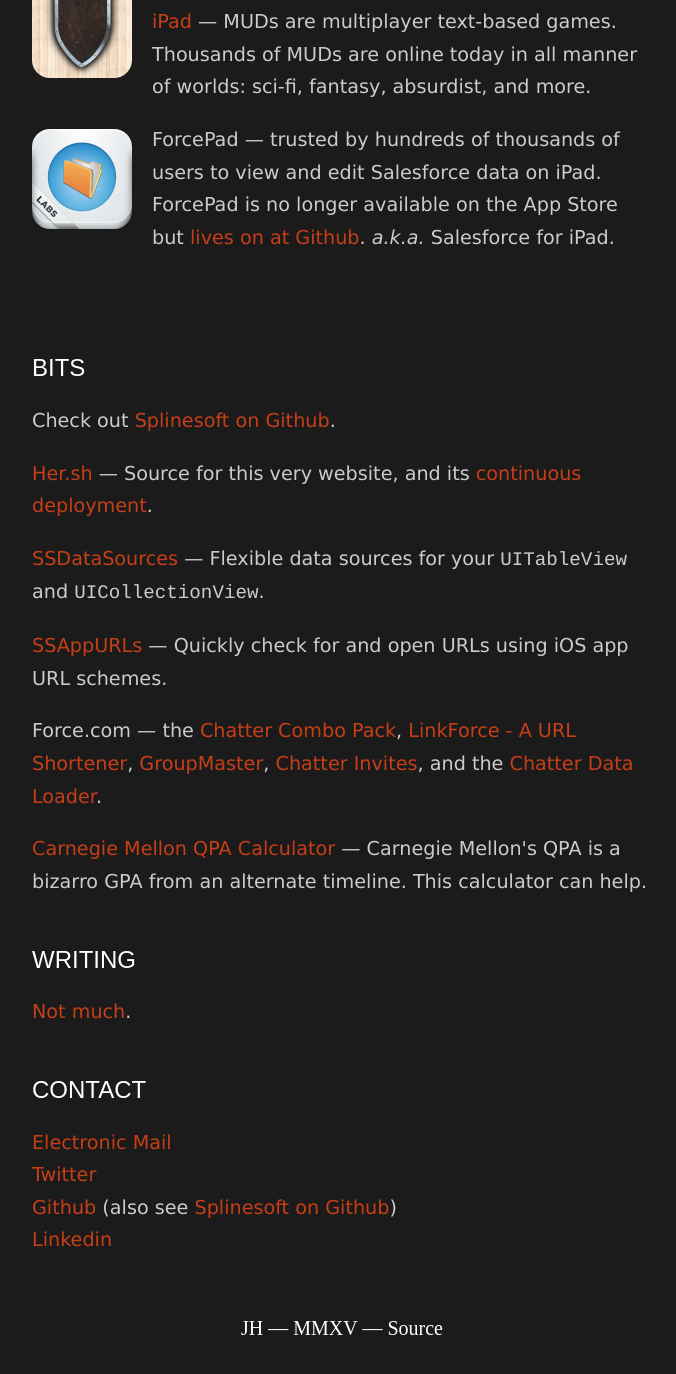
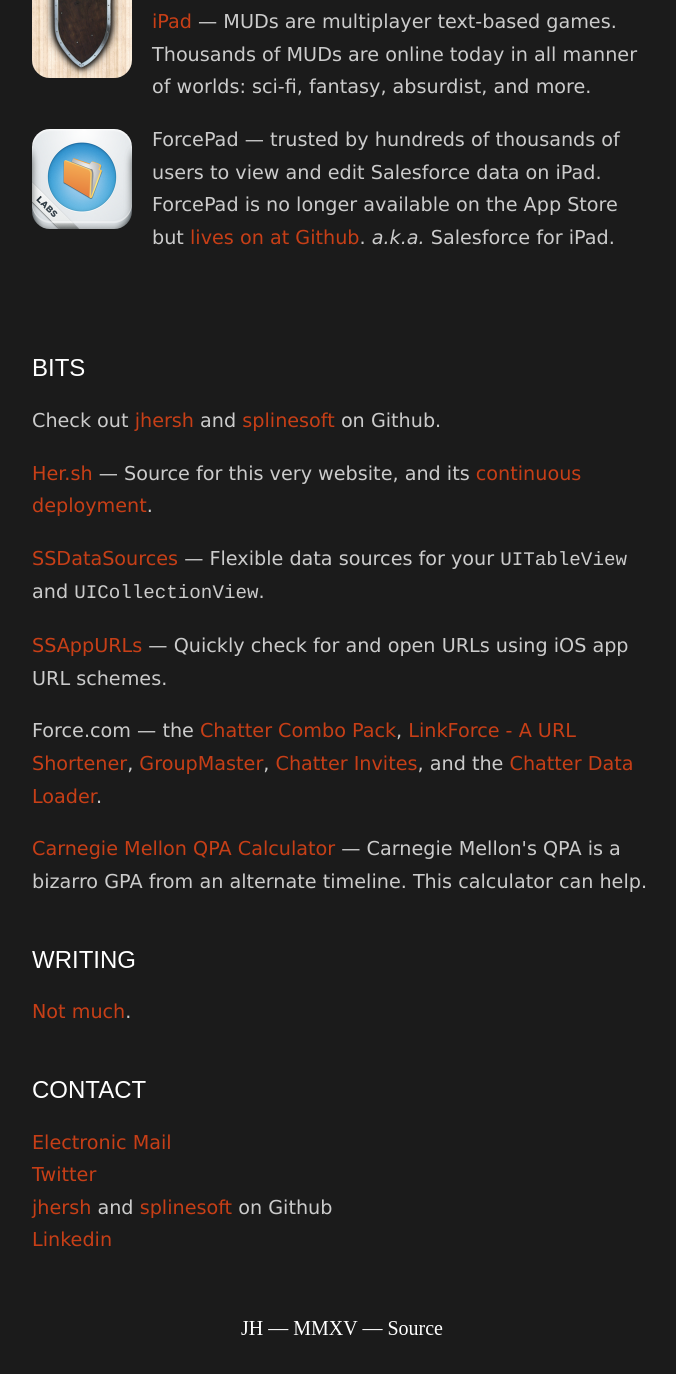
Before and after one commit to jhersh/her.sh, a Jekyll site: the page built from index.html, in a window 1280 px wide and 1400 px high, scrolled down 602 px. Shown: the top 1374 px of the window, without its empty margins (298-974 px from the left). Built offline with Jekyll 4.4.1, drawn with Linux system fonts in a browser that asks for light colours.

Commit message:
Update URLs

```diff
--- a/_config.yml
+++ b/_config.yml
@@ -5,10 +5,13 @@
 sandbox:
   url: https://z.her.sh
 
-splinesoft: http://splinesoft.net
+splinesoft:
+  url: http://splinesoft.net
+  github: https://github.com/splinesoft
 
 mudurl: https://itunes.apple.com/us/app/mudrammer-a-modern-mud-client/id597157072?mt=8
 bequesturl: https://github.com/splinesoft/bequest
+ciurl: https://circleci.com/gh/jhersh/her.sh
 
 exclude: [gems, Gemfile, Gemfile.lock, readme.md, Rakefile, vendor]
 
--- a/index.html
+++ b/index.html
@@ -5,7 +5,7 @@
 
 <p class="heading"><a href="https://en.wiktionary.org/wiki/ahoy-hoy">Ahoy-hoy</a></p>
 
-<p>I'm a designer and developer in San Francisco, <a href="{{ site.splinesoft }}">forging bits</a> for your iPhone and iPad.</p>
+<p>I'm a designer and developer in San Francisco, <a href="{{ site.splinesoft.url }}">forging bits</a> for your iPhone and iPad.</p>
 
 <p class="heading">Apps</p>
 
@@ -36,13 +36,13 @@
 
 <p class="heading">Bits</p>
 
-<p>Check out <a href="https://github.com/splinesoft">Splinesoft on Github</a>.</p>
+<p>Check out <a href="{{ site.author.github }}">jhersh</a> and <a href="{{ site.splinesoft.github }}">splinesoft</a> on Github.</p>
 
-<p><a href="https://github.com/jhersh/her.sh">Her.sh</a> &mdash; Source for this very website, and its <a href="https://circleci.com/gh/jhersh/her.sh">continuous deployment</a>.</p>
+<p><a href="{{ site.author.github }}/her.sh">Her.sh</a> &mdash; Source for this very website, and its <a href="{{ site.ciurl }}">continuous deployment</a>.</p>
 
-<p><a href="https://github.com/splinesoft/SSDataSources">SSDataSources</a> &mdash; Flexible data sources for your <code>UITableView</code> and <code>UICollectionView</code>.</p>
+<p><a href="{{ site.splinesoft.github }}/SSDataSources">SSDataSources</a> &mdash; Flexible data sources for your <code>UITableView</code> and <code>UICollectionView</code>.</p>
 
-<p><a href="https://github.com/splinesoft/SSAppURLs">SSAppURLs</a> &mdash; Quickly check for and open URLs using iOS app URL schemes.</p>
+<p><a href="{{ site.splinesoft.github }}/SSAppURLs">SSAppURLs</a> &mdash; Quickly check for and open URLs using iOS app URL schemes.</p>
 
 <p>Force.com &mdash; the <a href="https://appexchange.salesforce.com/listingDetail?listingId=a0N30000003GL36EAG">Chatter Combo Pack</a>, <a href="https://sites.secure.force.com/appexchange/listingDetail?listingId=a0N30000003I9j1EAC">LinkForce - A URL Shortener</a>, <a href="https://github.com/jhersh/GroupMaster">GroupMaster</a>, <a href="https://sites.secure.force.com/appexchange/listingDetail?listingId=a0N30000003IKtREAW">Chatter Invites</a>, and the <a href="https://github.com/jhersh/Chatter-Data-Loader">Chatter Data Loader</a>.
 
@@ -57,6 +57,6 @@
 <p>
 <a href="mailto:{{ site.author.email }}">Electronic Mail</a><br/>
 <a href="{{ site.author.twitter }}">Twitter</a><br/>
-<a href="{{ site.author.github }}">Github</a> (also see <a href="https://github.com/splinesoft">Splinesoft on Github</a>)<br/>
+<a href="{{ site.author.github }}">jhersh</a> and <a href="{{ site.splinesoft.github }}">splinesoft</a> on Github<br/>
 <a href="{{ site.author.linkedin }}">Linkedin</a><br/>
 </p>
```
